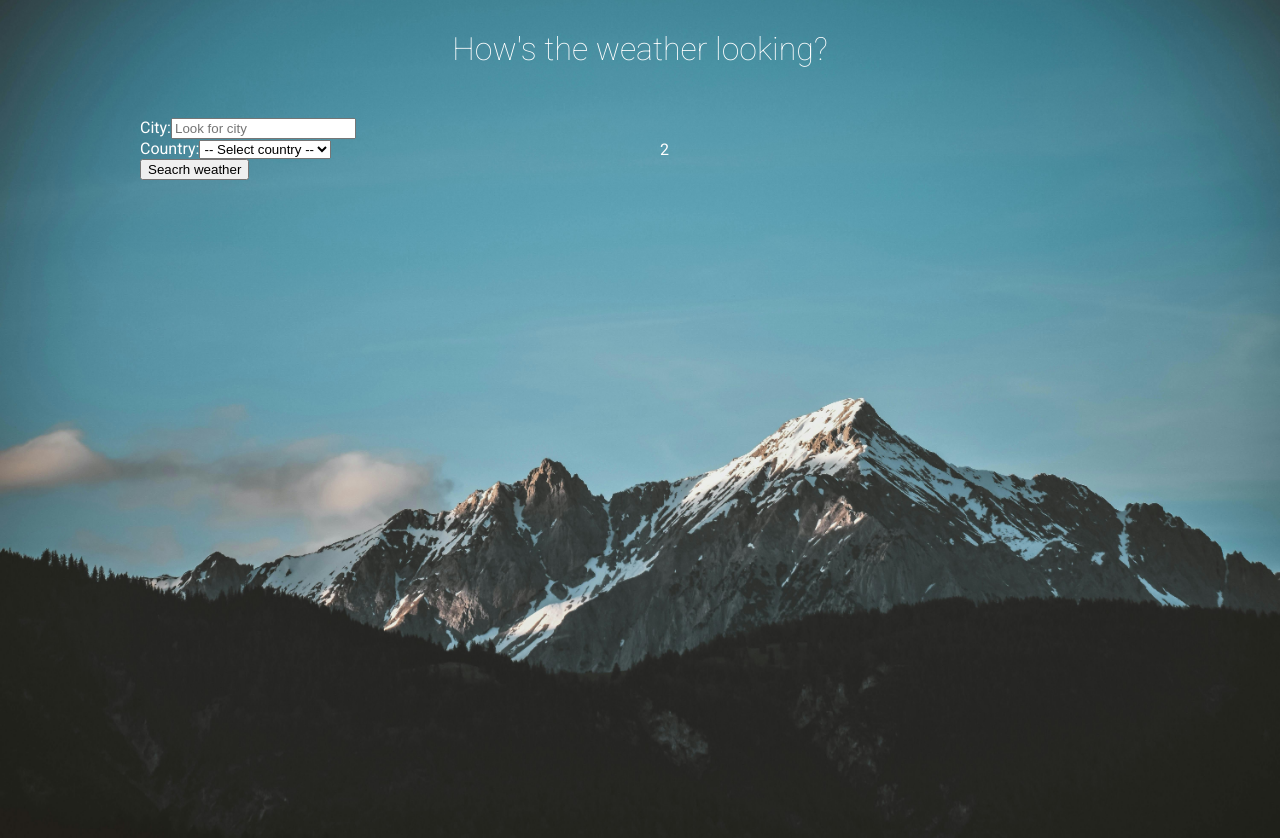
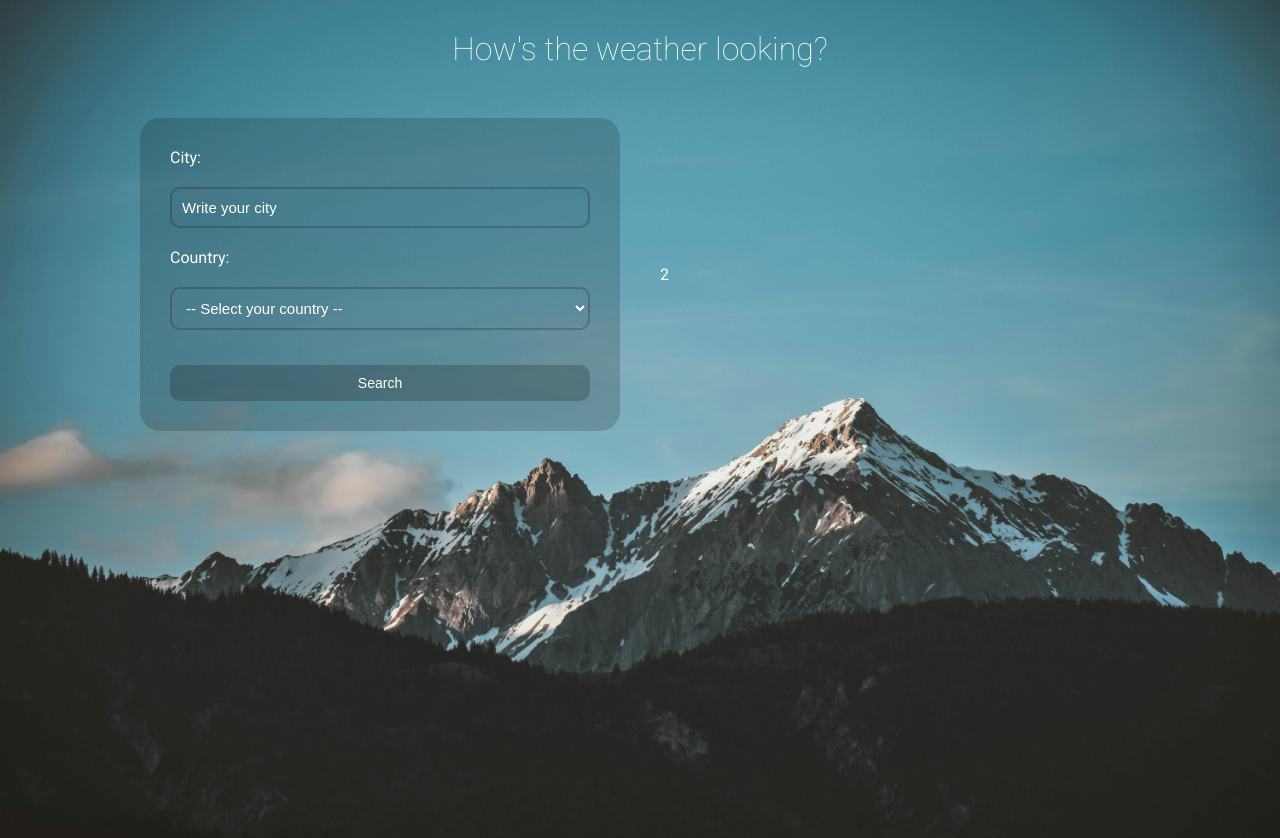
Before and after one commit to IsaacQH/ClimApp, a React (Vite) app: page / in a window 1280 px wide. Built offline with nearby package versions, Linux system fonts and the light colour scheme.

Commit message:
Modulo de estilos para Form.tsx

```diff
--- a/src/App.module.css
+++ b/src/App.module.css
@@ -1,6 +1,6 @@
 /* Estilo para el título */
 .title {
-    font-weight: 200; /* Peso de la fuente: 200 (ligero) */
+    font-weight: 100; /* Peso de la fuente: 200 (ligero) */
     text-align: center; /* Texto centrado */
     margin-top: 3rem; /* Margen superior de 3 rem */
 }
--- a/src/components/Form.tsx
+++ b/src/components/Form.tsx
@@ -1,24 +1,24 @@
 import { countries } from "../data/countries"
-
+import styles from "./modules/Form.module.css"
 
 const Form = () => {
   return (
-    <form>
+    <form className={styles.form}>
 
-        <div>
+        <div className={styles.field}>
             <label htmlFor="city">City:</label>
             <input
                 id= "city"
                 type="text"
                 name="city"
-                placeholder="Look for city"
+                placeholder="Write your city"
             />
         </div>
 
-        <div>
+        <div  className={styles.field}>
             <label htmlFor="city">Country:</label>
             <select>
-            <option value="">-- Select country --</option>
+            <option value="">-- Select your country --</option>
                 {countries.map((country) => (
                     <option
                         key = {country.code}
@@ -28,7 +28,7 @@ const Form = () => {
             </select>
         </div>
 
-        <input type="submit" value="Seacrh weather"/>
+        <input type="submit" value="Search" className={styles.submit}/>
 
     </form>
   )
--- /dev/null
+++ b/src/components/modules/Form.module.css
@@ -0,0 +1,48 @@
+
+.form{
+    background-color: rgba(0, 0, 0, 0.164); /* Gris con una opacidad del 50% */
+    padding: 3rem; /* Añade un relleno para separar el contenido del borde */
+    border-radius: 20px;
+}
+.form,
+.field{
+    display: flex;
+    flex-direction: column;
+    gap:2rem;
+}
+
+.form input[type="text"],
+.form select{
+    padding: 1rem;
+    background-color: transparent;
+    border: .2rem solid rgba(7, 4, 4, 0.20);
+    border-radius: 1rem;
+    color: white;
+    font-size: 1.5rem;
+    font-weight: 100;
+}
+
+.field ::placeholder{
+    color:var(--white);
+}
+
+input[type="text"]:focus,
+select:focus {
+    outline: none; /* Quita el contorno al hacer hover o focus */
+    background-color:rgba(7, 4, 4, 0.37) ;
+}
+
+.submit{
+    background-color:rgba(7, 4, 4, 0.20);
+    border: transparent;
+    border-radius: 1rem;
+    margin-top: 1.5rem;
+    color:var(--white);
+    font-weight: 500;
+    font-size: 1.4rem;
+    padding: 10px;
+}
+.submit:hover{
+    background-color:rgba(7, 4, 4, 0.486);
+    cursor: pointer;
+}
```
Also changed, not shown: src/components/modules/Form.module.tsx (deleted).
